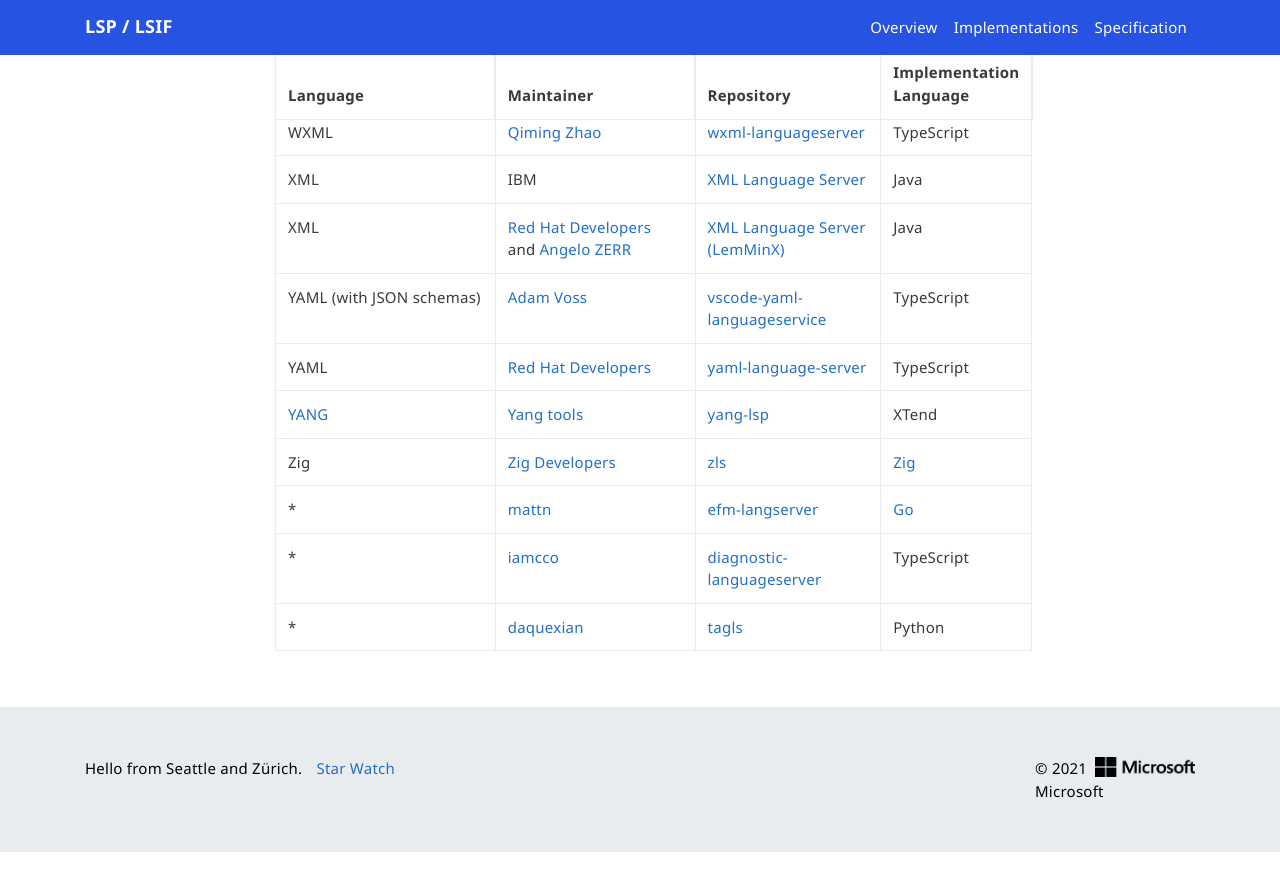
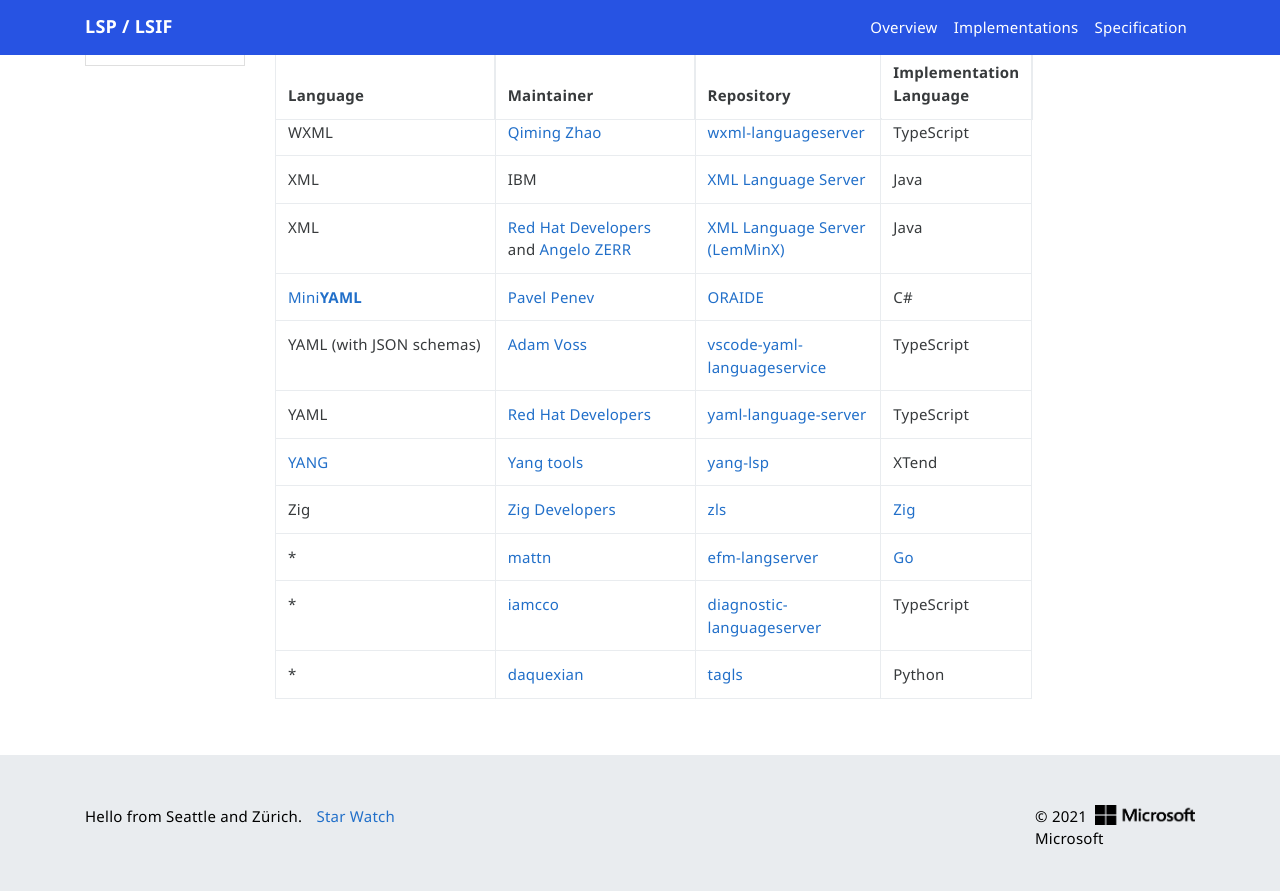
Before and after one commit to microsoft/language-server-protocol, a Jekyll site: the page built from _implementors/servers.md, in a window 1280 px wide and 900 px high, scrolled down 10178 px. Shown: the top 891 px of the window. Built offline with Jekyll 4.4.1, drawn with Linux system fonts in a browser that asks for light colours; nearby versions of some CDN libraries; comment, search, counter and statistics services are not loaded; before the commit the page ends 11030 px from its top, so only the background shows below that.

Commit message:
Added entry for OpenRA.MiniYAML language server (#1494)

```diff
--- a/_implementors/servers.md
+++ b/_implementors/servers.md
@@ -187,6 +187,7 @@
 | WXML| [Qiming Zhao](https://github.com/chemzqm)| [wxml-languageserver](https://github.com/chemzqm/wxml-languageserver) | TypeScript |
 | XML | IBM | [XML Language Server](https://github.com/microclimate-devops/xml-language-server) | Java |
 | XML | [Red Hat Developers](https://github.com/redhat-developer) and [Angelo ZERR](https://github.com/angelozerr/) | [XML Language Server (LemMinX)](https://github.com/eclipse/lemminx) | Java |
+| [Mini**YAML**](https://github.com/OpenRA/MiniYAML.tmbundle) | [Pavel Penev](https://github.com/penev92) | [ORAIDE](https://github.com/penev92/Oraide.LanguageServer) | C# |
 | YAML (with JSON schemas)| [Adam Voss](https://github.com/adamvoss) | [vscode-yaml-languageservice](https://github.com/adamvoss/vscode-yaml-languageservice) | TypeScript |
 | YAML| [Red Hat Developers](https://github.com/redhat-developer) | [yaml-language-server](https://github.com/redhat-developer/yaml-language-server) | TypeScript |
 | [YANG](https://tools.ietf.org/html/rfc7950)| [Yang tools](https://github.com/yang-tools) | [yang-lsp](https://github.com/yang-tools/yang-lsp) |  XTend |
```
